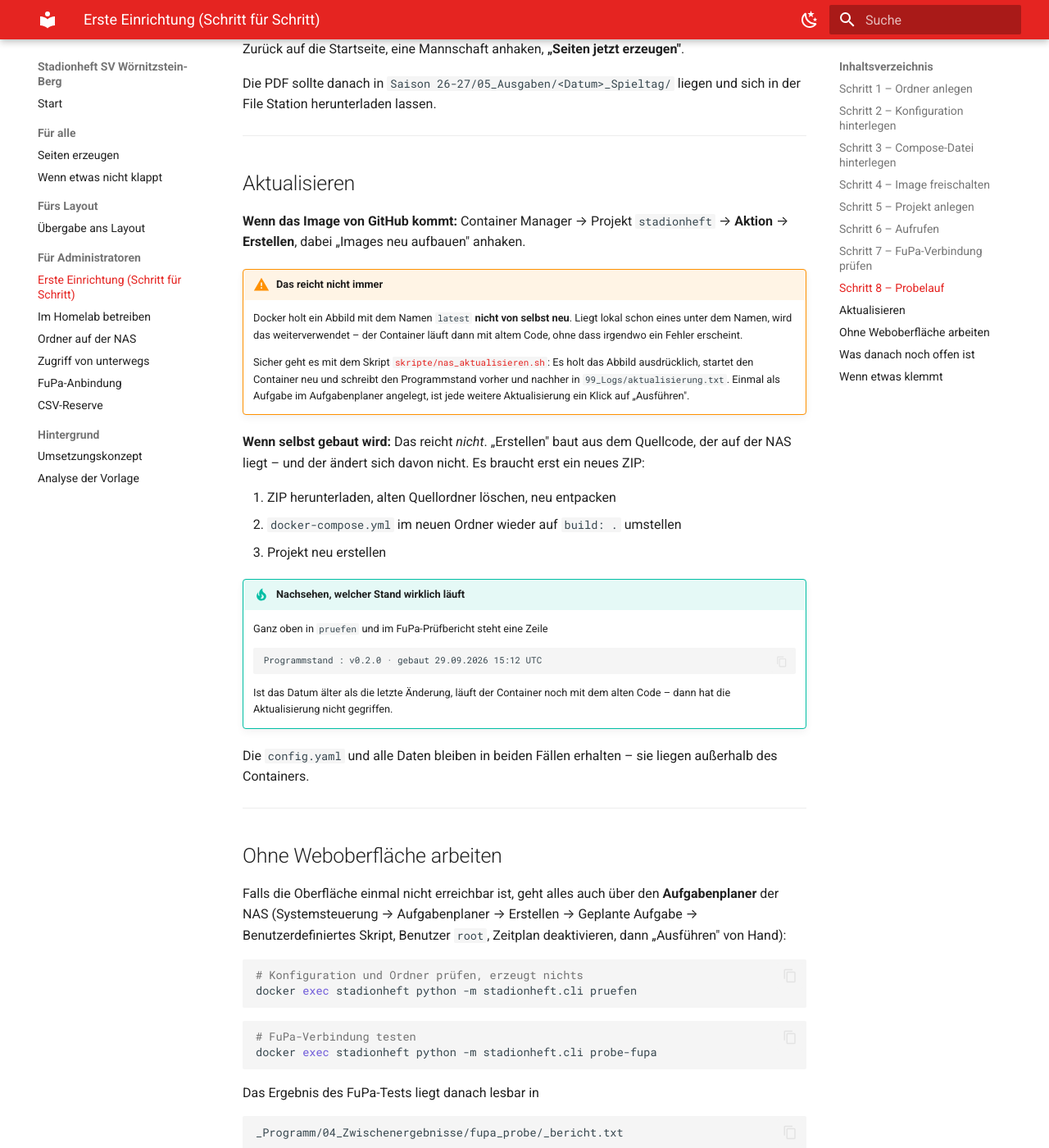
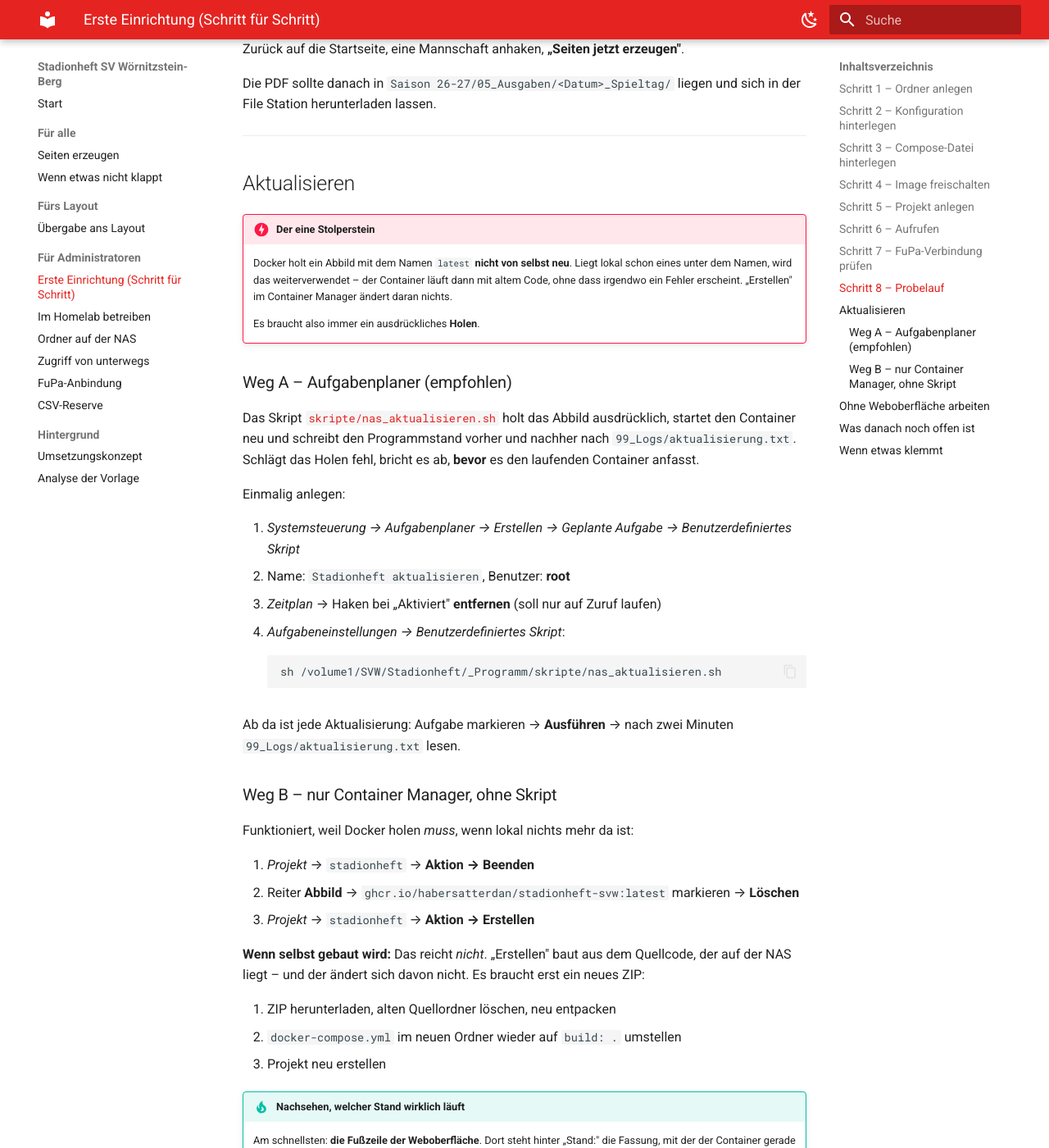
Before and after one commit to habersatterdan/stadionheft-svw, an MkDocs documentation site: the page built from docs/ERSTE_EINRICHTUNG.md, in a window 1280 px wide and 1400 px high, scrolled down 2945 px. Shown: the whole window at 82% size. Built offline with MkDocs 1.6.1 and Material for MkDocs 9.7.7, drawn with Linux system fonts in a browser that asks for light colours; some of the changed text lies outside the part shown.

Commit message:
Programmstand in der Fusszeile der Weboberflaeche
Die haeufigste Stoerung auf der NAS ist, dass der Container noch mit altem
Code laeuft. Sie erzeugt keine Fehlermeldung -- man sieht sie nur, wenn man
gezielt danach sucht, und dafuer brauchte es bisher eine Kommandozeile.

Jetzt steht die Fassung auf jeder Seite unten. Ein Blick genuegt.

Dazu: docs/ERSTE_EINRICHTUNG.md beschreibt das Aktualisieren als zwei klar
getrennte Wege (Aufgabenplaner mit Skript / nur Container Manager, Abbild
loeschen und neu erstellen). Der Hinweis, dass "Erstellen" allein nichts
holt, steht jetzt vorn statt in einer Randnotiz.

Co-Authored-By: Claude Opus 5 <noreply@anthropic.com>
Claude-Session: https://claude.ai/code/session_01J3K3ZiRofBvMtJbYB3sHFp

````diff
--- a/docs/ERSTE_EINRICHTUNG.md
+++ b/docs/ERSTE_EINRICHTUNG.md
@@ -156,21 +156,43 @@ und sich in der File Station herunterladen lassen.
 
 ## Aktualisieren
 
-**Wenn das Image von GitHub kommt:** Container Manager → Projekt
-`stadionheft` → **Aktion** → **Erstellen**, dabei „Images neu aufbauen"
-anhaken.
-
-!!! warning "Das reicht nicht immer"
+!!! danger "Der eine Stolperstein"
     Docker holt ein Abbild mit dem Namen `latest` **nicht von selbst neu**.
     Liegt lokal schon eines unter dem Namen, wird das weiterverwendet – der
     Container läuft dann mit altem Code, ohne dass irgendwo ein Fehler
-    erscheint.
+    erscheint. „Erstellen" im Container Manager ändert daran nichts.
 
-    Sicher geht es mit dem Skript [`skripte/nas_aktualisieren.sh`][skript]:
-    Es holt das Abbild ausdrücklich, startet den Container neu und schreibt
-    den Programmstand vorher und nachher in
-    `99_Logs/aktualisierung.txt`. Einmal als Aufgabe im Aufgabenplaner
-    angelegt, ist jede weitere Aktualisierung ein Klick auf „Ausführen".
+    Es braucht also immer ein ausdrückliches **Holen**.
+
+### Weg A – Aufgabenplaner (empfohlen)
+
+Das Skript [`skripte/nas_aktualisieren.sh`][skript] holt das Abbild
+ausdrücklich, startet den Container neu und schreibt den Programmstand
+vorher und nachher nach `99_Logs/aktualisierung.txt`. Schlägt das Holen
+fehl, bricht es ab, **bevor** es den laufenden Container anfasst.
+
+Einmalig anlegen:
+
+1. *Systemsteuerung → Aufgabenplaner → Erstellen → Geplante Aufgabe →
+   Benutzerdefiniertes Skript*
+2. Name: `Stadionheft aktualisieren`, Benutzer: **root**
+3. *Zeitplan* → Haken bei „Aktiviert" **entfernen** (soll nur auf Zuruf laufen)
+4. *Aufgabeneinstellungen → Benutzerdefiniertes Skript*:
+   ```
+   sh /volume1/SVW/Stadionheft/_Programm/skripte/nas_aktualisieren.sh
+   ```
+
+Ab da ist jede Aktualisierung: Aufgabe markieren → **Ausführen** → nach
+zwei Minuten `99_Logs/aktualisierung.txt` lesen.
+
+### Weg B – nur Container Manager, ohne Skript
+
+Funktioniert, weil Docker holen *muss*, wenn lokal nichts mehr da ist:
+
+1. *Projekt* → `stadionheft` → **Aktion → Beenden**
+2. Reiter **Abbild** → `ghcr.io/habersatterdan/stadionheft-svw:latest`
+   markieren → **Löschen**
+3. *Projekt* → `stadionheft` → **Aktion → Erstellen**
 
 [skript]: https://github.com/habersatterdan/stadionheft-svw/blob/main/skripte/nas_aktualisieren.sh
 
@@ -183,14 +205,17 @@ erst ein neues ZIP:
 3. Projekt neu erstellen
 
 !!! tip "Nachsehen, welcher Stand wirklich läuft"
-    Ganz oben in `pruefen` und im FuPa-Prüfbericht steht eine Zeile
+    Am schnellsten: **die Fußzeile der Weboberfläche**. Dort steht hinter
+    „Stand:" die Fassung, mit der der Container gerade arbeitet:
 
     ```
-    Programmstand : v0.2.0 · gebaut 29.09.2026 15:12 UTC
+    Hilfe · FuPa-Verbindung prüfen · Stadionheft-Generator ·
+    Stand: v0.2.0 · gebaut 30.09.2026 07:24 UTC
     ```
 
-    Ist das Datum älter als die letzte Änderung, läuft der Container noch mit
-    dem alten Code – dann hat die Aktualisierung nicht gegriffen.
+    Dieselbe Zeile steht oben in `pruefen` und im FuPa-Prüfbericht. Ist das
+    Datum älter als die letzte Änderung, läuft der Container noch mit dem
+    alten Code – dann hat die Aktualisierung nicht gegriffen.
 
 Die `config.yaml` und alle Daten bleiben in beiden Fällen erhalten – sie
 liegen außerhalb des Containers.
````
Also changed, not shown: docs/homelab.md (+10 -0 lines), 4 other files.
